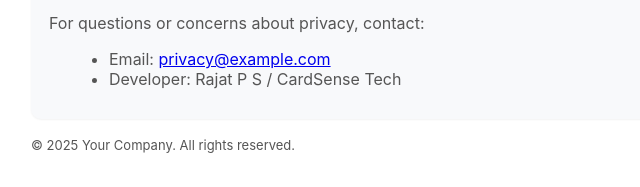
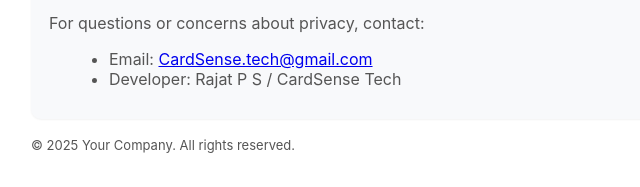
Before and after one commit to CardSense-Tech/Static-Homepage, a plain HTML site: page privacy.html in a window 1280 px wide. Shown: the part 1875-2062 px from the top of the page, 159-799 px from the left. Drawn offline with Linux system fonts and the light colour scheme.

Commit message:
Update privacy.html

```diff
--- a/privacy.html
+++ b/privacy.html
@@ -113,7 +113,7 @@
       <h2>Contact</h2>
       <p class="muted">For questions or concerns about privacy, contact:</p>
       <ul>
-        <li>Email: <a href="mailto:CardSense.Tech@gmail.com">privacy@example.com</a></li>
+        <li>Email: <a href="mailto:CardSense.Tech@gmail.com">CardSense.tech@gmail.com</a></li>
         <li>Developer: Rajat P S / CardSense Tech</li>
       </ul>
     </section>
```
